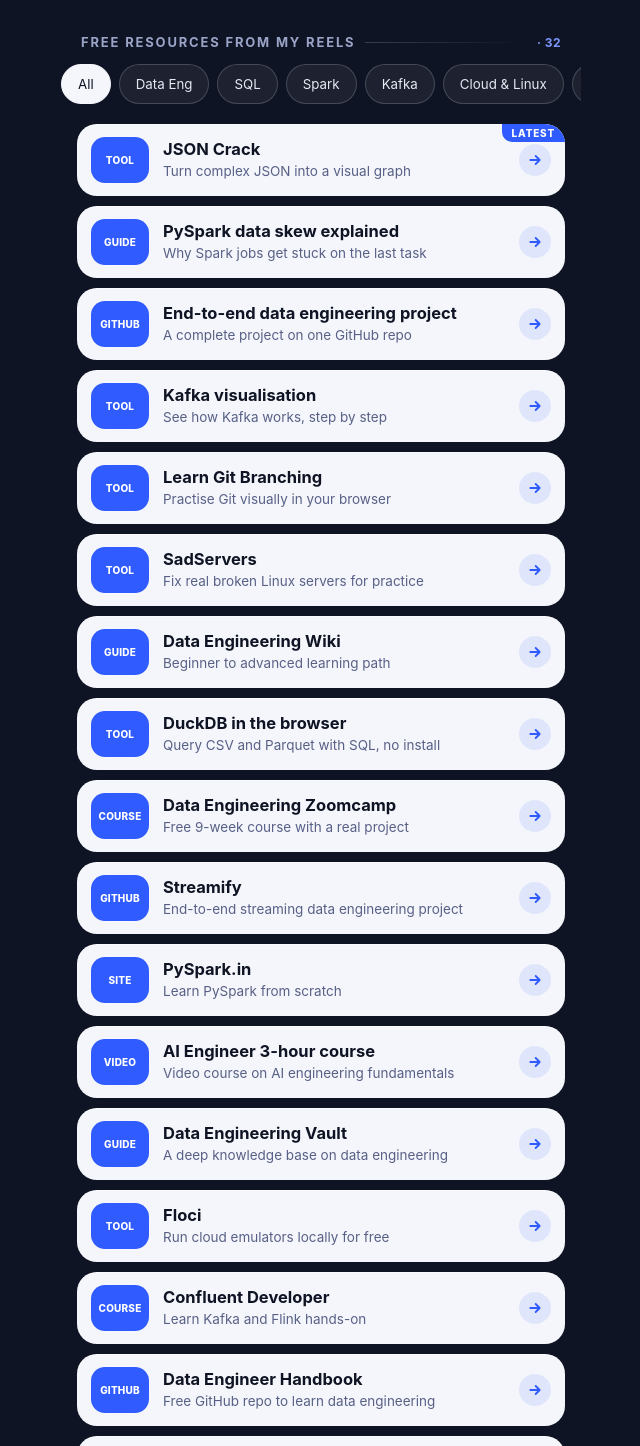
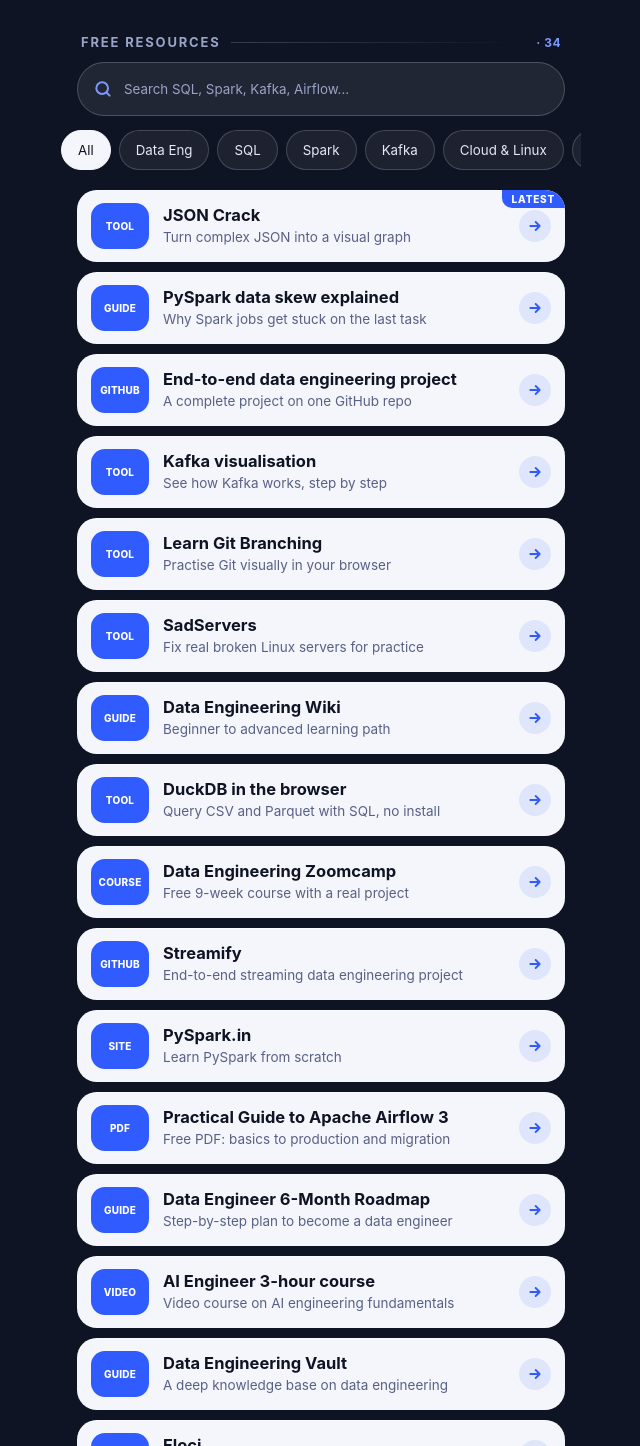
Before and after one commit to hunnurjirao/resources, a plain HTML site: page index.html in a window 1280 px wide. Shown: the part 1026-2472 px from the top of the page, without its empty margins (319-959 px from the left). Drawn offline with Linux system fonts and the light colour scheme.

Commit message:
Add search bar, Airflow 3 guide and 6-month roadmap

```diff
--- a/index.html
+++ b/index.html
@@ -110,6 +110,21 @@ h2::after{content:"";flex:1;height:1px;background:linear-gradient(90deg,rgba(255
   color:var(--ink);text-decoration:none;font-weight:700;font-size:14.5px;text-align:center;padding:0 8px;transition:transform .15s,border-color .15s}
 .mini:hover{border-color:var(--blue)}
 
+/* search */
+.search{position:relative;margin:0 0 12px}
+.search svg{position:absolute;left:16px;top:50%;width:20px;height:20px;transform:translateY(-50%);color:var(--blue2);pointer-events:none}
+.search input{width:100%;height:54px;padding:0 48px 0 46px;border-radius:99px;border:1.5px solid rgba(255,255,255,.2);
+  background:rgba(255,255,255,.08);color:var(--white);font:500 16px/1 inherit;font-family:inherit;outline:none;
+  -webkit-appearance:none;appearance:none;transition:border-color .2s,background .2s,box-shadow .2s}
+.search input::placeholder{color:var(--mute)}
+.search input:focus{border-color:var(--blue2);background:rgba(255,255,255,.12);box-shadow:0 0 0 4px rgba(47,91,255,.28)}
+.search input::-webkit-search-cancel-button{display:none}
+.search button{position:absolute;right:8px;top:50%;width:38px;height:38px;transform:translateY(-50%);border:0;border-radius:50%;
+  background:rgba(255,255,255,.14);color:var(--white);font-size:22px;line-height:1;cursor:pointer}
+.search button[hidden]{display:none}
+.empty{text-align:center;color:var(--mute);padding:26px 10px 10px;font-size:15px;line-height:1.5}
+.empty b{display:block;color:var(--white);font-size:17px;margin-bottom:4px}
+
 /* filter chips */
 #count{margin-left:auto;order:3;font-size:12px;letter-spacing:.04em;color:var(--blue2)}
 h2 #count{margin-left:0}
@@ -170,7 +185,12 @@ footer{margin-top:26px;text-align:center;color:var(--mute);font-size:12.5px}
 
   <section class="lb rv" id="lb"></section>
 
-  <h2 class="rv">Free resources from my reels <span id="count"></span></h2>
+  <h2 class="rv">Free resources <span id="count"></span></h2>
+  <div class="search rv">
+    <svg viewBox="0 0 24 24" fill="none" stroke="currentColor" stroke-width="2.4" stroke-linecap="round" aria-hidden="true"><circle cx="11" cy="11" r="7"/><path d="M20 20l-3.5-3.5"/></svg>
+    <input id="q" type="search" placeholder="Search SQL, Spark, Kafka, Airflow..." aria-label="Search resources" autocomplete="off" autocapitalize="off" spellcheck="false" enterkeyhint="search">
+    <button id="qx" type="button" aria-label="Clear search" hidden>&times;</button>
+  </div>
   <div class="chips" id="chips" role="tablist" aria-label="Filter resources"></div>
   <div id="list"></div>
 
@@ -245,15 +265,28 @@ fetch('links.json',{cache:'no-cache'}).then(r=>r.json()).then(d=>{
   const list=$('list'),chips=$('chips');
   const all=[...d.links].sort((a,b)=>(b.date||'').localeCompare(a.date||''));
   $('count').textContent='· '+all.length;
-  const draw=cat=>{
+  let cat='All',q='';
+  const qi=$('q'),qx=$('qx');
+  const hit=l=>{
+    if(cat!=='All'&&l.cat!==cat)return false;
+    if(!q)return true;
+    const hay=(l.title+' '+(l.note||'')+' '+(l.tag||'')+' '+(l.cat||'')+' '+l.url).toLowerCase();
+    return q.split(/\s+/).every(w=>hay.includes(w));
+  };
+  const draw=()=>{
    list.textContent='';
-   all.filter(l=>cat==='All'||l.cat===cat).forEach((l,i)=>{
+   const shown=all.filter(hit);
+   $('count').textContent='· '+(shown.length===all.length?all.length:shown.length+'/'+all.length);
+   if(!shown.length){
+     const e=el('div','empty');e.append(el('b',null,'No match found'),'Try another word, or tap All.');list.append(e);return;
+   }
+   shown.forEach((l,i)=>{
     const a=el('a','card fresh');a.href=l.url;a.target='_blank';a.rel='noopener';
     a.append(el('div','ico',l.tag||'Link'));
     const t=el('div','txt');t.append(el('b',null,l.title),el('span',null,l.note||''));
     const g=el('div','go');g.innerHTML=arrow;
     a.append(t,g);
-    if(i===0&&cat==='All')a.append(el('span','latest','LATEST'));
+    if(i===0&&cat==='All'&&!q)a.append(el('span','latest','LATEST'));
     const glow=ev=>{const r=a.getBoundingClientRect(),p=ev.touches?ev.touches[0]:ev;
       a.style.setProperty('--mx',(p.clientX-r.left)+'px');a.style.setProperty('--my',(p.clientY-r.top)+'px')};
     a.addEventListener('pointermove',glow);
@@ -265,11 +298,14 @@ fetch('links.json',{cache:'no-cache'}).then(r=>r.json()).then(d=>{
   };
   (d.categories||['All']).forEach((c,i)=>{
     const b=el('button','chip'+(i?'':' on'),c);b.type='button';b.setAttribute('role','tab');
-    b.onclick=()=>{chips.querySelectorAll('.chip').forEach(x=>x.classList.remove('on'));b.classList.add('on');draw(c)};
+    b.onclick=()=>{chips.querySelectorAll('.chip').forEach(x=>x.classList.remove('on'));b.classList.add('on');cat=c;draw()};
     chips.append(b);
   });
-  draw('All');
-  document.querySelectorAll('h2.rv,#ig,#yt').forEach(n=>io.observe(n));
+  qi.addEventListener('input',()=>{q=qi.value.trim().toLowerCase();qx.hidden=!qi.value;draw()});
+  qx.onclick=()=>{qi.value='';q='';qx.hidden=true;draw();qi.focus()};
+  qi.addEventListener('keydown',e=>{if(e.key==='Enter')qi.blur()});
+  draw();
+  document.querySelectorAll('h2.rv,.search.rv,#ig,#yt').forEach(n=>io.observe(n));
 }).catch(()=>{document.querySelector('main').append(el('p','bio','Links are loading. Please refresh.'))});
 </script>
 </body>
--- a/links.json
+++ b/links.json
@@ -311,6 +311,22 @@
       "tag": "Course",
       "cat": "AI",
       "url": "https://www.deeplearning.ai/courses/chatgpt-prompt-eng"
+    },
+    {
+      "date": "2026-08-22",
+      "title": "Practical Guide to Apache Airflow 3",
+      "note": "Free PDF: basics to production and migration",
+      "tag": "PDF",
+      "cat": "Data Eng",
+      "url": "https://drive.google.com/file/d/1xMgqsV6Uj5JOPhwWL1r1HgcprqNP4Eym/view?usp=sharing"
+    },
+    {
+      "date": "2026-08-08",
+      "title": "Data Engineer 6-Month Roadmap",
+      "note": "Step-by-step plan to become a data engineer",
+      "tag": "Guide",
+      "cat": "Data Eng",
+      "url": "https://docs.google.com/document/d/1_z8xyZZqEgIhydzqVTsMeV5xwKV5PnK6fgTvV7uS3Oo/edit?usp=sharing"
     }
   ],
   "categories": [
```
